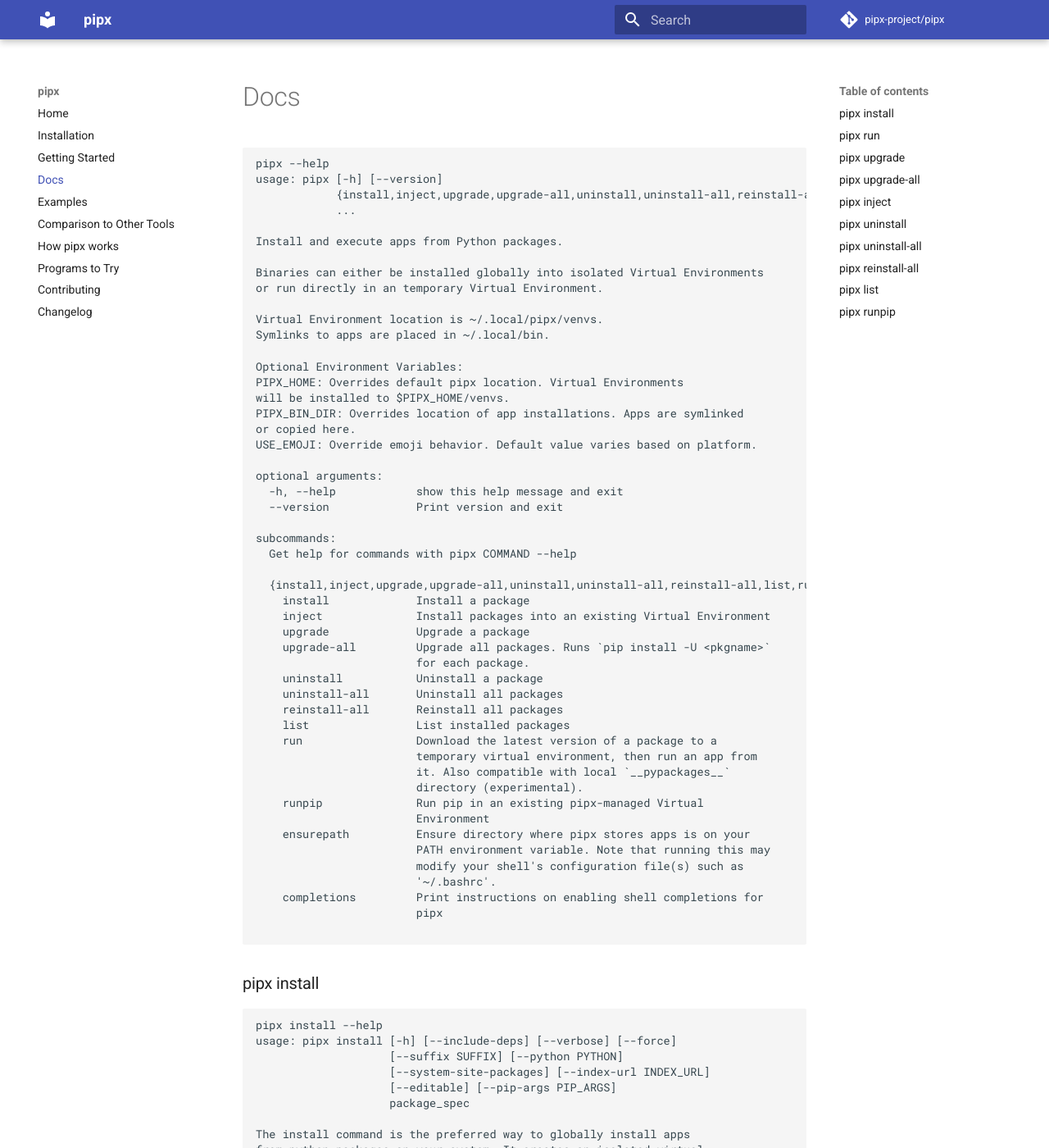
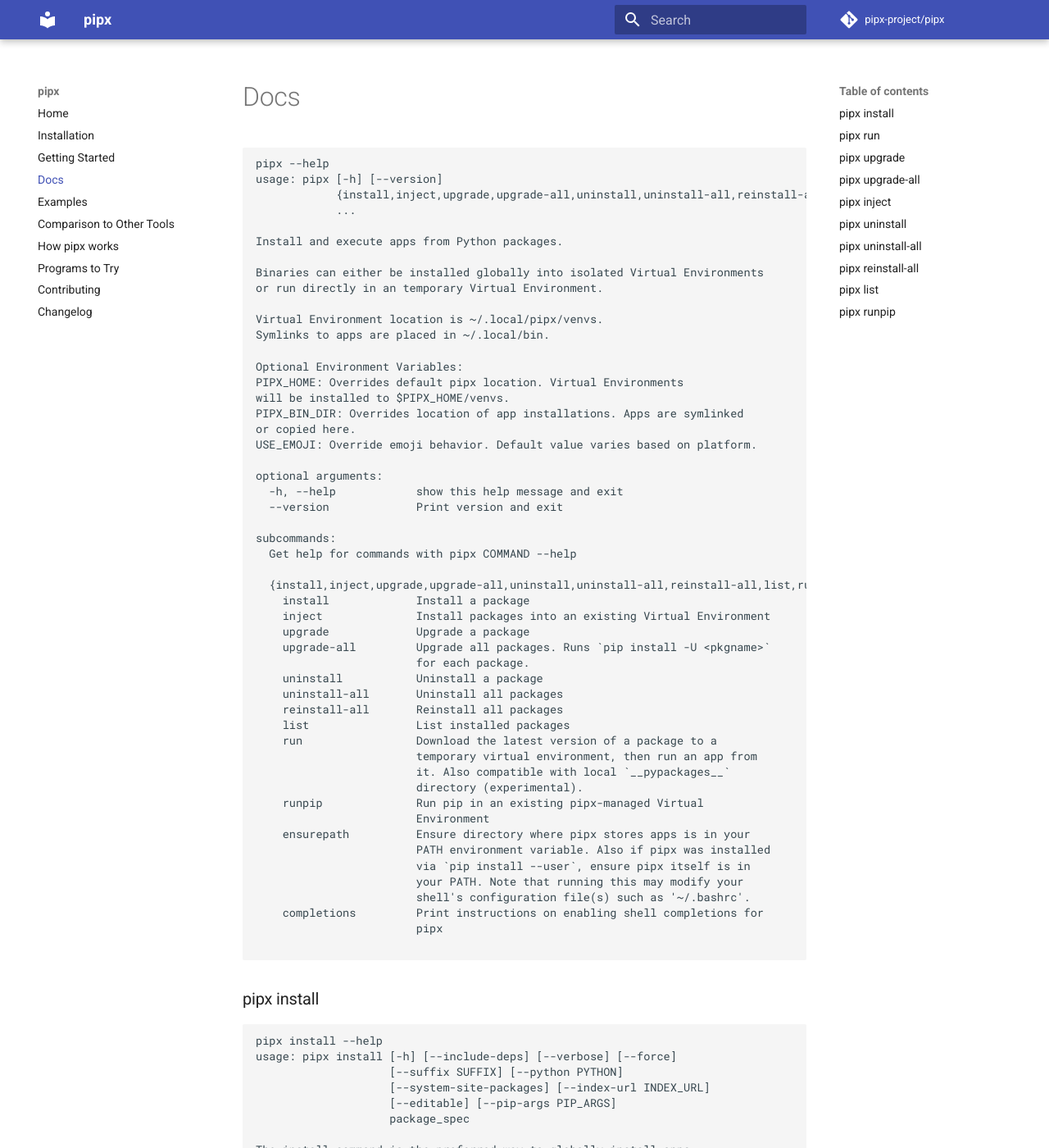
Before and after one commit to pypa/pipx, an MkDocs documentation site: the page built from docs/docs.md, in a window 1280 px wide and 1400 px high. Shown: the whole window at 82% size. Built offline with MkDocs 1.6.1 and Material for MkDocs 9.7.7, drawn with Linux system fonts in a browser that asks for light colours; comment, search, counter and statistics services are not loaded.

Commit message:
update docs

```diff
--- a/docs/docs.md
+++ b/docs/docs.md
@@ -48,10 +48,11 @@
                         directory (experimental).
     runpip              Run pip in an existing pipx-managed Virtual
                         Environment
-    ensurepath          Ensure directory where pipx stores apps is on your
-                        PATH environment variable. Note that running this may
-                        modify your shell's configuration file(s) such as
-                        '~/.bashrc'.
+    ensurepath          Ensure directory where pipx stores apps is in your
+                        PATH environment variable. Also if pipx was installed
+                        via `pip install --user`, ensure pipx itself is in
+                        your PATH. Note that running this may modify your
+                        shell's configuration file(s) such as '~/.bashrc'.
     completions         Print instructions on enabling shell completions for
                         pipx
 
```
Also changed, not shown: docs/comparisons.md (+1 -1 lines).
